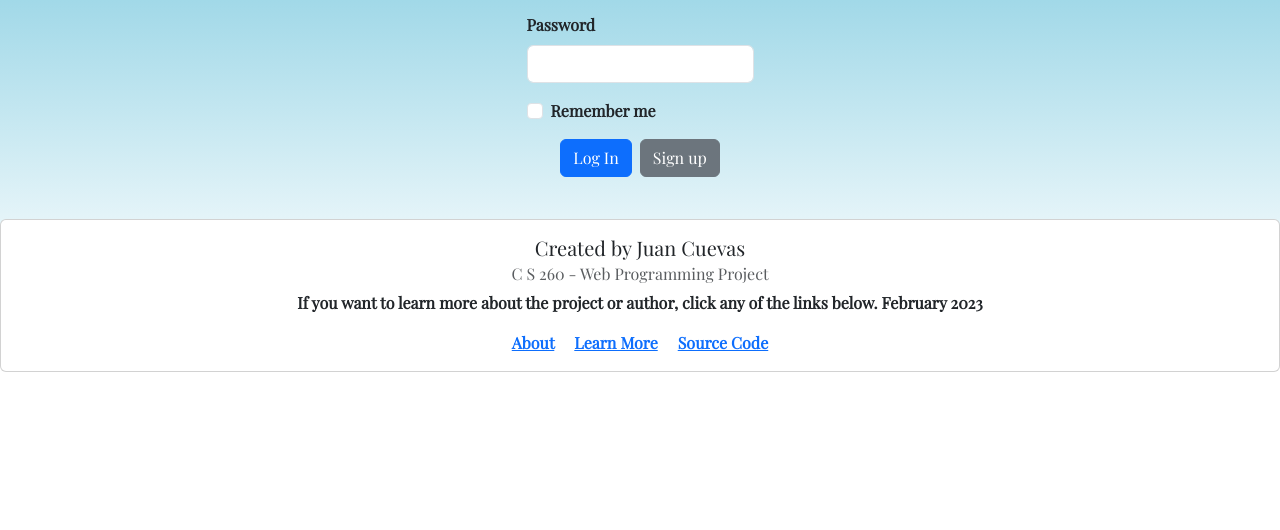
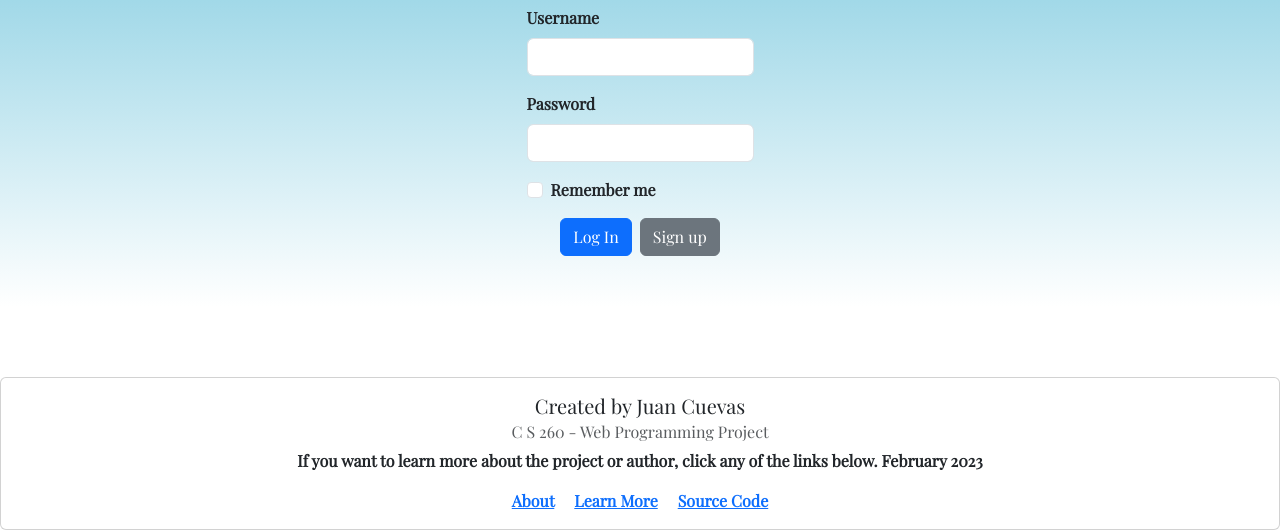
Before and after one commit to jac377/startup, a plain HTML site: page index.html in a window 1280 px wide. Shown: the part 493-1023 px from the top of the page. Before the commit the page ends 865 px from the top, so only its background shows below. Drawn offline with nearby package versions, Linux system fonts and the light colour scheme.

Commit message:
Trying to fix index issue

```diff
--- a/index.html
+++ b/index.html
@@ -44,7 +44,7 @@
               </nav>
         </header>
 
-        <main id="indexMain">
+        <main>
             <h1 class="titleHome">Mindly Drinking</h1>
             <h1 style="font-weight: bold;">Welcome</h1>
             <div class="loginForm">
--- a/main.css
+++ b/main.css
@@ -18,7 +18,6 @@ main {
     align-items: center;
     justify-content: center;
     width: 100%;
-    max-height: 80%;
     flex: 1;
 }
 
@@ -147,15 +146,6 @@ p.title {
 /*
 This section is for overall HTML ID elements
 */
-
-#indexMain {
-    display: flex;
-    flex-direction: column;
-    align-items: center;
-    justify-content: center;
-    width: 100%;
-    flex: 1;
-}
 
 #topLvLTableMsg {
     width: 50%!important;
```
Also changed, not shown: main.html (+1 -1 lines).
